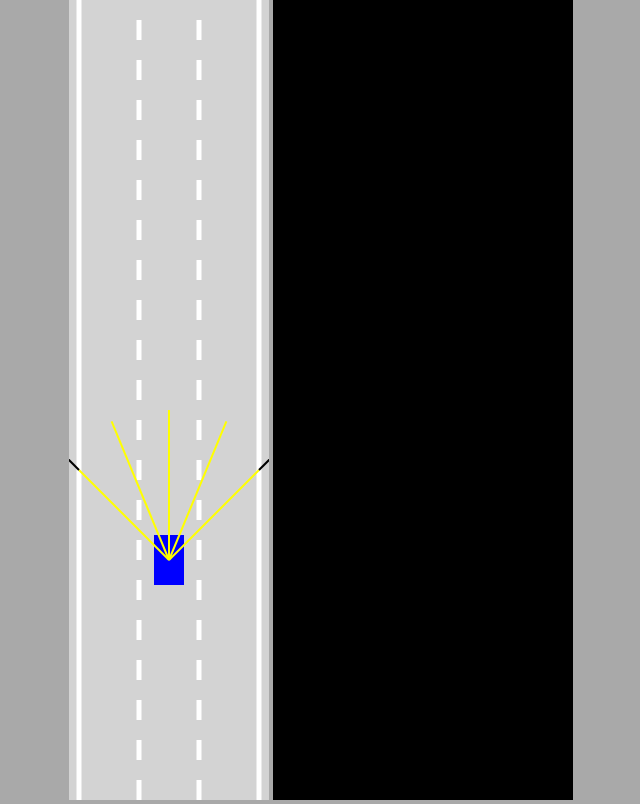
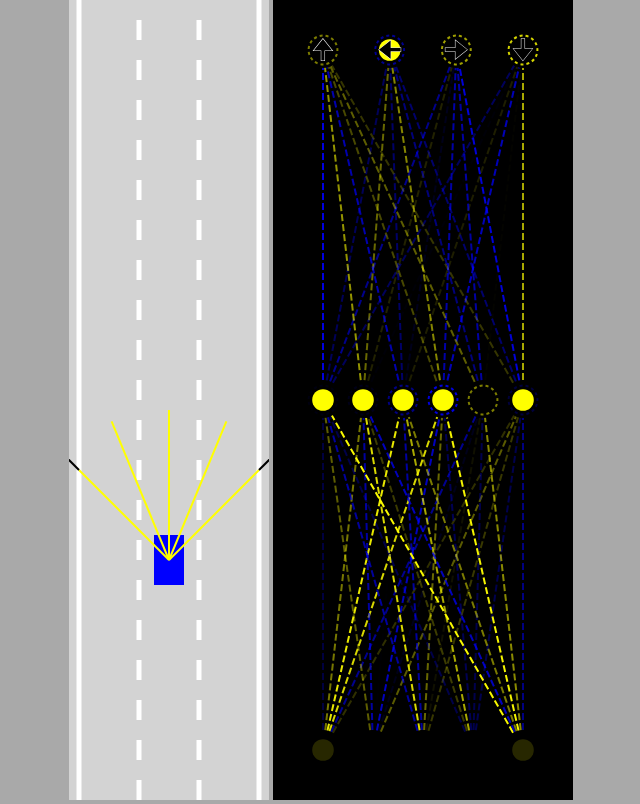
Before and after one commit to John-SC-Wu/amr-smr-sim, a plain HTML site: page src/index.html in a window 1280 px wide. Shown: the whole page, without its empty margins (319-959 px from the left). Drawn offline with Linux system fonts and the light colour scheme.

Commit message:
feat: 07. Visualizing Neural Network

```diff
--- a/src/index.html
+++ b/src/index.html
@@ -8,6 +8,7 @@
     <canvas id="my-canvas"></canvas>
     <canvas id="network-canvas"></canvas>
 
+    <script src="js/visualizer.js"></script>
     <script src="js/network.js"></script>
     <script src="js/sensor.js"></script>
     <script src="js/utils.js"></script>
--- a/src/js/main.js
+++ b/src/js/main.js
@@ -7,10 +7,10 @@ const mainCtx = mainCanvas.getContext("2d");
 const networkCtx = networkCanvas.getContext("2d");
 
 const road = new Road(mainCanvas.width / 2, mainCanvas.width * 0.9);
-const smr = new SMR(road.getLaneCenter(1), 100, 30, 50, "KEYS");
+const smr = new SMR(road.getLaneCenter(1), 100, 30, 50, "AI");
 const traffic = [new SMR(road.getLaneCenter(1), -100, 30, 50, "DUMMY", 2)];
 
-function animate() {
+function animate(time) {
   for (let i = 0; i < traffic.length; i++) {
     traffic[i].update(road.borders, []);
   }
@@ -30,6 +30,9 @@ function animate() {
 
   mainCtx.restore();
 
+  networkCtx.lineDashOffset = -time / 50;
+  Visualizer.drawNetwork(networkCtx, smr.brain);
+
   requestAnimationFrame(animate);
 }
 
--- a/src/js/smr.js
+++ b/src/js/smr.js
@@ -34,6 +34,7 @@ class SMR {
       );
       const outputs = NeuralNetwork.feedForward(offsets, this.brain);
 
+      console.log(this.useBrain);
       if (this.useBrain) {
         this.controls.forward = outputs[0];
         this.controls.left = outputs[1];
--- a/src/js/utils.js
+++ b/src/js/utils.js
@@ -38,3 +38,11 @@ function polysIntersect(poly1, poly2) {
   }
   return false;
 }
+
+function getRGBA(value) {
+  const alpha = Math.abs(value);
+  const R = value < 0 ? 0 : 255;
+  const G = R;
+  const B = value > 0 ? 0 : 255;
+  return "rgba(" + R + "," + G + "," + B + "," + alpha + ")";
+}
--- /dev/null
+++ b/src/js/visualizer.js
@@ -0,0 +1,103 @@
+class Visualizer {
+  static drawNetwork(ctx, network) {
+    const margin = 50;
+    const left = margin;
+    const top = margin;
+    const width = ctx.canvas.width - margin * 2;
+    const height = ctx.canvas.height - margin * 2;
+
+    const levelHeight = height / network.levels.length;
+
+    for (let i = network.levels.length - 1; i >= 0; i--) {
+      const levelTop =
+        top +
+        lerp(
+          height - levelHeight,
+          0,
+          network.levels.length == 1 ? 0.5 : i / (network.levels.length - 1)
+        );
+
+      ctx.setLineDash([7, 3]);
+      Visualizer.drawLevel(
+        ctx,
+        network.levels[i],
+        left,
+        levelTop,
+        width,
+        levelHeight,
+        i == network.levels.length - 1 ? ["🠉", "🠈", "🠊", "🠋"] : []
+      );
+    }
+  }
+
+  static drawLevel(ctx, level, left, top, width, height, outputLabels) {
+    const right = left + width;
+    const bottom = top + height;
+
+    const { inputs, outputs, weights, biases } = level;
+
+    for (let i = 0; i < inputs.length; i++) {
+      for (let j = 0; j < outputs.length; j++) {
+        ctx.beginPath();
+        ctx.moveTo(Visualizer.#getNodeX(inputs, i, left, right), bottom);
+        ctx.lineTo(Visualizer.#getNodeX(outputs, j, left, right), top);
+        ctx.lineWidth = 2;
+        ctx.strokeStyle = getRGBA(weights[i][j]);
+        ctx.stroke();
+      }
+    }
+
+    const nodeRadius = 18;
+    for (let i = 0; i < inputs.length; i++) {
+      const x = Visualizer.#getNodeX(inputs, i, left, right);
+      ctx.beginPath();
+      ctx.arc(x, bottom, nodeRadius, 0, Math.PI * 2);
+      ctx.fillStyle = "black";
+      ctx.fill();
+      ctx.beginPath();
+      ctx.arc(x, bottom, nodeRadius * 0.6, 0, Math.PI * 2);
+      ctx.fillStyle = getRGBA(inputs[i]);
+      ctx.fill();
+    }
+
+    for (let i = 0; i < outputs.length; i++) {
+      const x = Visualizer.#getNodeX(outputs, i, left, right);
+      ctx.beginPath();
+      ctx.arc(x, top, nodeRadius, 0, Math.PI * 2);
+      ctx.fillStyle = "black";
+      ctx.fill();
+      ctx.beginPath();
+      ctx.arc(x, top, nodeRadius * 0.6, 0, Math.PI * 2);
+      ctx.fillStyle = getRGBA(outputs[i]);
+      ctx.fill();
+
+      ctx.beginPath();
+      ctx.lineWidth = 2;
+      ctx.arc(x, top, nodeRadius * 0.8, 0, Math.PI * 2);
+      ctx.strokeStyle = getRGBA(biases[i]);
+      ctx.setLineDash([3, 3]);
+      ctx.stroke();
+      ctx.setLineDash([]);
+
+      if (outputLabels[i]) {
+        ctx.beginPath();
+        ctx.textAlign = "center";
+        ctx.textBaseline = "middle";
+        ctx.fillStyle = "black";
+        ctx.strokeStyle = "white";
+        ctx.font = nodeRadius * 1.5 + "px Arial";
+        ctx.fillText(outputLabels[i], x, top + nodeRadius * 0.1);
+        ctx.lineWidth = 0.5;
+        ctx.strokeText(outputLabels[i], x, top + nodeRadius * 0.1);
+      }
+    }
+  }
+
+  static #getNodeX(nodes, index, left, right) {
+    return lerp(
+      left,
+      right,
+      nodes.length == 1 ? 0.5 : index / (nodes.length - 1)
+    );
+  }
+}
```
Also changed, not shown: README.md.
